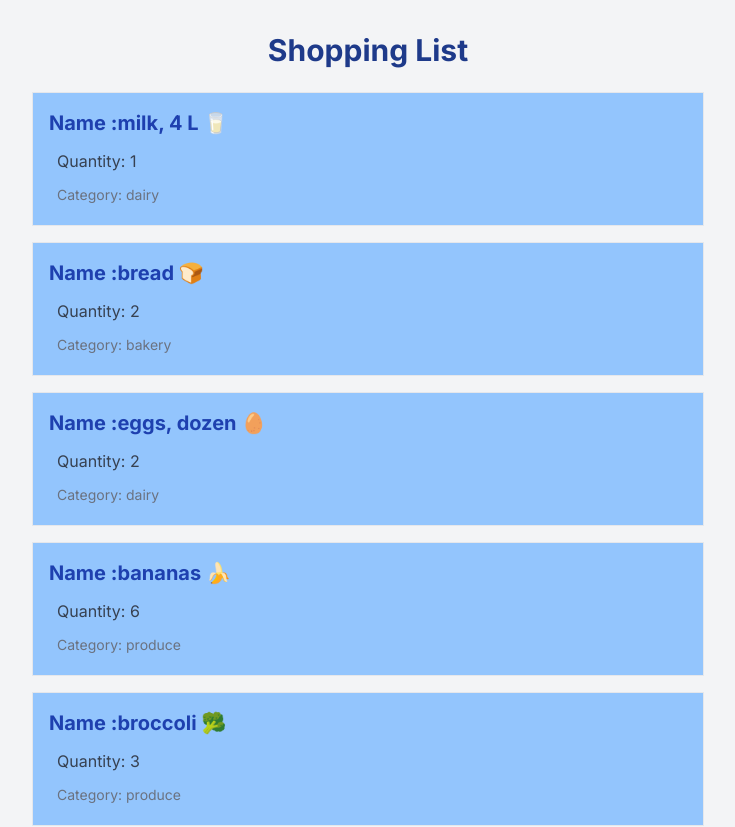
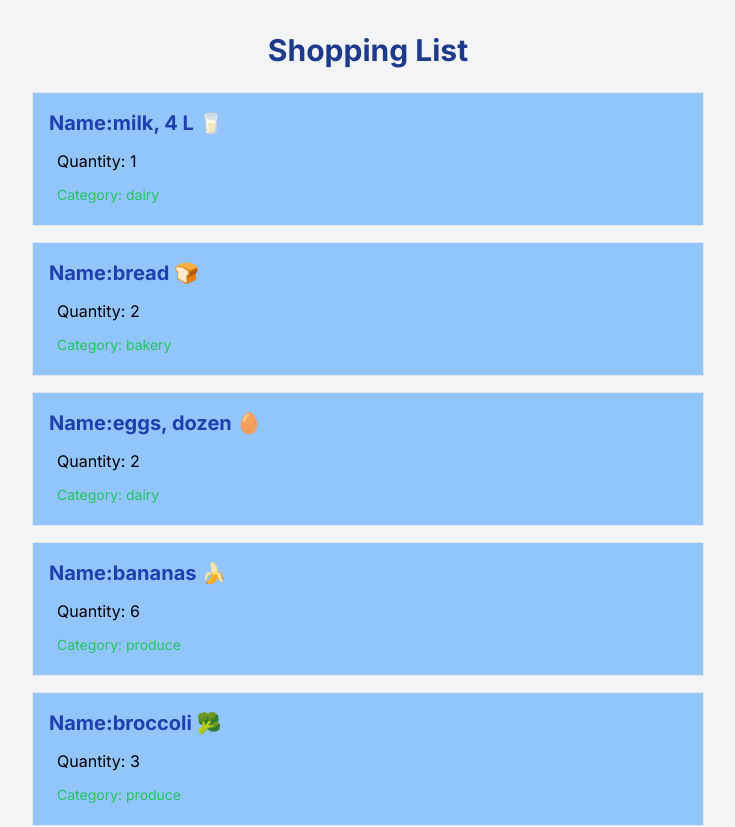
Before and after one commit to mosmee21/cprg306-assignments, a Next.js app: page /week3 in a window 1280 px wide. Shown: the top 827 px of the page, without its empty margins (272-1007 px from the left). Built offline with nearby package versions, Linux system fonts and the light colour scheme.

Commit message:
Update item.js

```diff
--- a/app/week3/item.js
+++ b/app/week3/item.js
@@ -3,9 +3,9 @@ import React from 'react';
 function Item({ name, quantity, category }) {
   return (
     <li className="bg-blue-300 border p-4  mb-4">
-      <h3 className="font-bold text-xl mb-2 text-blue-800">Name :{name}</h3>
-      <p className="text-gray-700 text-base mb-1 pl-2 py-1">Quantity: {quantity}</p>
-      <p className="text-gray-500 text-sm pl-2 py-1">Category: {category}</p>
+      <h3 className="font-bold text-xl mb-2 text-blue-800">Name:{name}</h3>
+      <p className="text-black-400 text-base mb-1 pl-2 py-1">Quantity: {quantity}</p>
+      <p className="text-green-500 text-sm pl-2 py-1">Category: {category}</p>
     </li>
   );
 }
```
